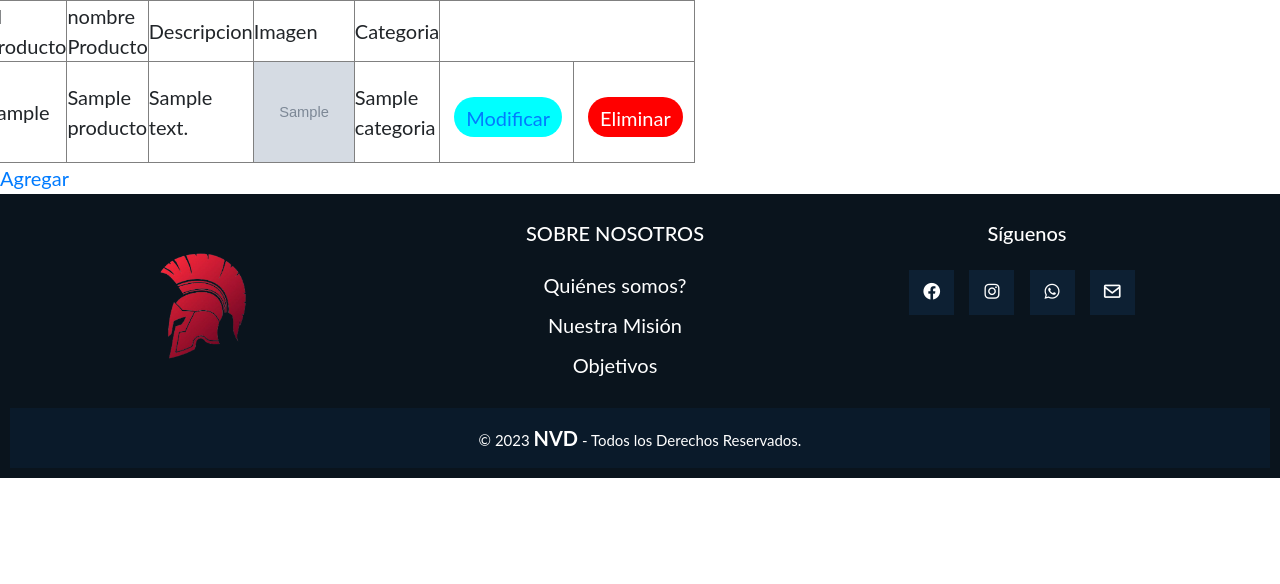
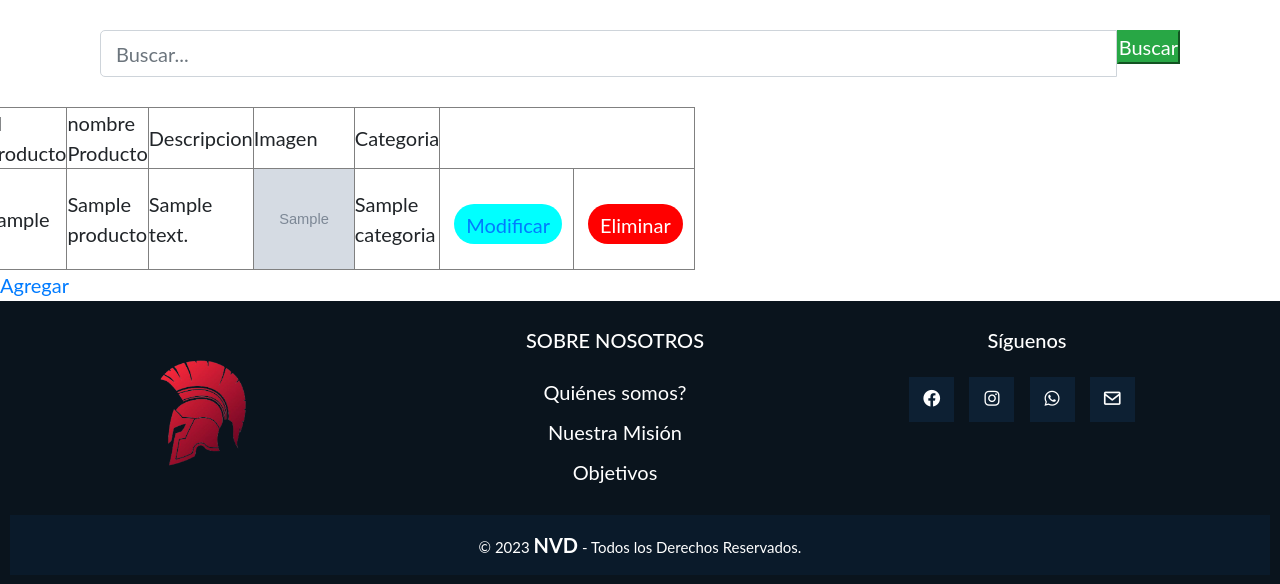
Before and after one commit to Dani-2206/VentaCartas, a Django app: page /paginas/crud in a window 1280 px wide. Shown: the part 85-669 px from the top of the page. Run offline with Django 4.2, Linux system fonts and the light colour scheme; a user stored in the database is signed in; tables that the repository leaves empty hold one stand-in row (values such as "Sample post"); grey boxes marked "Sample" are stand-in pictures.

Commit message:
se ha agregado el un buscador en el crud

```diff
--- a/Proyecto/core/templates/CRUD/CRUD.html
+++ b/Proyecto/core/templates/CRUD/CRUD.html
@@ -26,6 +26,29 @@
         </nav>
         <a href="" class="btn"><button>Iniciar Sesion</button></a>
     </header>
+    <br>
+
+
+    <div class="container">
+        <div class="row">
+          <div class="col-md-12 search">
+            <form method="get">
+                <div id="custom-search-input">
+                  <div class="input-group col-md-12">
+                    <input type="text" class="form-control" placeholder="Buscar..." name="buscar" value = "{{ request.GET.buscar }}">
+                    <span class="input-group-list">
+                      <i class="icon icon-search"></i>
+                      <button type="submit" class="boton btn-success">Buscar</button>
+                    </span>
+                  </div>
+                </div>
+            </form>
+          </div>
+        </div>
+    </div>
+
+    <br>
+
 
 
     <div class="row">
--- a/Proyecto/core/views.py
+++ b/Proyecto/core/views.py
@@ -1,6 +1,7 @@
 from django.shortcuts import render,redirect
 from .forms import ProductoForm
 from django.contrib.auth.decorators import user_passes_test
+from django.db.models import Q
 from .models import *
 
 def is_admin(user):
@@ -51,7 +52,18 @@ def imperiohelenica(request):
 #ver los productos ingresados
 @user_passes_test(is_admin, login_url='index')
 def ver(request):
+    queryset = request.GET.get("buscar")
+    print(queryset)
     producto=Producto.objects.all()
+    if queryset:
+        producto = Producto.objects.filter(
+            Q(nombre_P__icontains = queryset) |
+            Q(descripcion__icontains= queryset)
+
+        ).distinct
+
+
+
     return render(request,'CRUD/CRUD.html',{'producto':producto})
 
 @user_passes_test(is_admin, login_url='index')
@@ -69,8 +81,8 @@ def Productform(request):
 
 #eliminar
 @user_passes_test(is_admin, login_url='index')
-def eliminar(id):
-    producto=Producto.objects.get(id_Producto=id)
+def eliminar(request, id):
+    producto = Producto.objects.get(id_Producto=id)
     producto.delete()
     return redirect('Crud')
 
```
Also changed, not shown: Proyecto/media/productos/el-planeta-tierra-mundo-aislado-en-un-fondo-blanco-limpio-ilustración-del-182775572.webp (added), Proyecto/media/productos/el-planeta-tierra-mundo-aislado-en-un-fondo-blanco-limpio-ilustración-del-182_23U51V6.webp (added), Proyecto/media/productos/el-planeta-tierra-mundo-aislado-en-un-fondo-blanco-limpio-ilustración-del-182_8KSrMby.webp (added), Proyecto/media/productos/el-planeta-tierra-mundo-aislado-en-un-fondo-blanco-limpio-ilustración-del-182_AApmvfz.webp (added), Proyecto/media/productos/el-planeta-tierra-mundo-aislado-en-un-fondo-blanco-limpio-ilustración-del-182_ZCWEOqu.webp (added), Proyecto/media/productos/el-planeta-tierra-mundo-aislado-en-un-fondo-blanco-limpio-ilustración-del-182_cidmECR.webp (added), Proyecto/media/productos/el-planeta-tierra-mundo-aislado-en-un-fondo-blanco-limpio-ilustración-del-182_foRVPoY.webp (added), Proyecto/media/productos/untitled.png (added), 1 other file.
